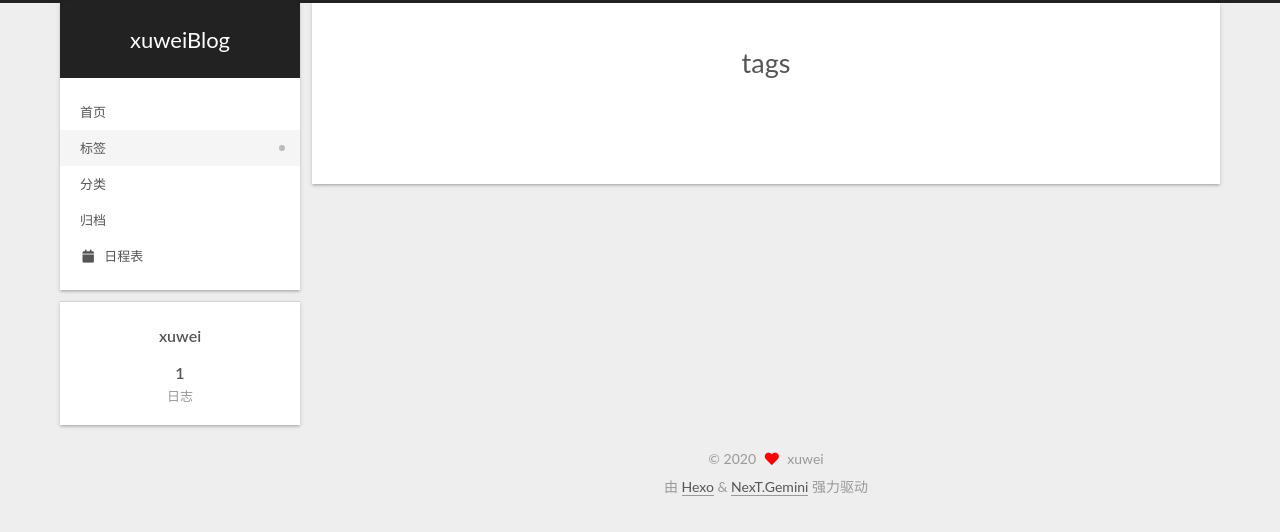
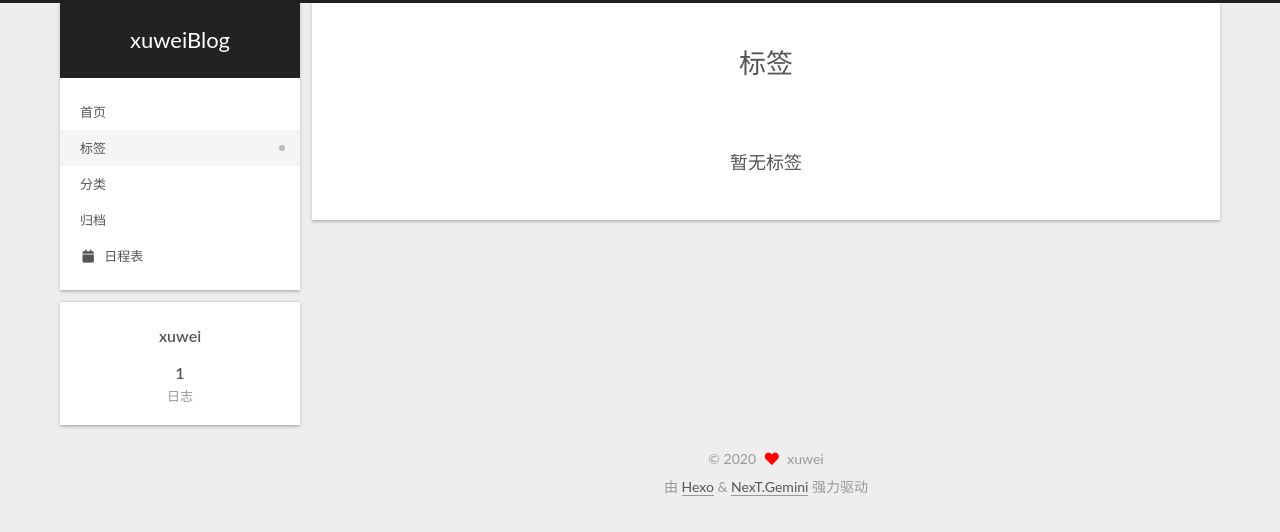
Before and after one commit to aixiuzhi/aixiuzhi.github.io, a plain HTML site: page tags/index.html in a window 1280 px wide. Drawn offline with nearby package versions, Linux system fonts and the light colour scheme.

Commit message:
Site updated: 2020-11-23 19:11:20

```diff
--- a/tags/index.html
+++ b/tags/index.html
@@ -25,12 +25,12 @@
   </script>
 
   <meta property="og:type" content="website">
-<meta property="og:title" content="tags">
+<meta property="og:title" content="标签">
 <meta property="og:url" content="http://aixiuzhi.github.io/tags/index.html">
 <meta property="og:site_name" content="xuweiBlog">
 <meta property="og:locale" content="zh_CN">
 <meta property="article:published_time" content="2020-11-23T11:08:12.000Z">
-<meta property="article:modified_time" content="2020-11-23T11:08:12.582Z">
+<meta property="article:modified_time" content="2020-11-23T11:10:40.196Z">
 <meta property="article:author" content="xuwei">
 <meta name="twitter:card" content="summary">
 
@@ -48,7 +48,7 @@
   };
 </script>
 
-  <title>tags | xuweiBlog
+  <title>标签 | xuweiBlog
 </title>
 
 
@@ -237,7 +237,7 @@
     <div class="post-block" lang="zh-CN">
       <header class="post-header">
 
-<h1 class="post-title" itemprop="name headline">tags
+<h1 class="post-title" itemprop="name headline">标签
 </h1>
 
 <div class="post-meta-container">
@@ -251,6 +251,15 @@
 
 
       <div class="post-body">
+          <div class="tag-cloud">
+  <div class="tag-cloud-title">
+    暂无标签
+  </div>
+  <div class="tag-cloud-tags">
+
+  </div>
+</div>
+
 
       </div>
 
```
